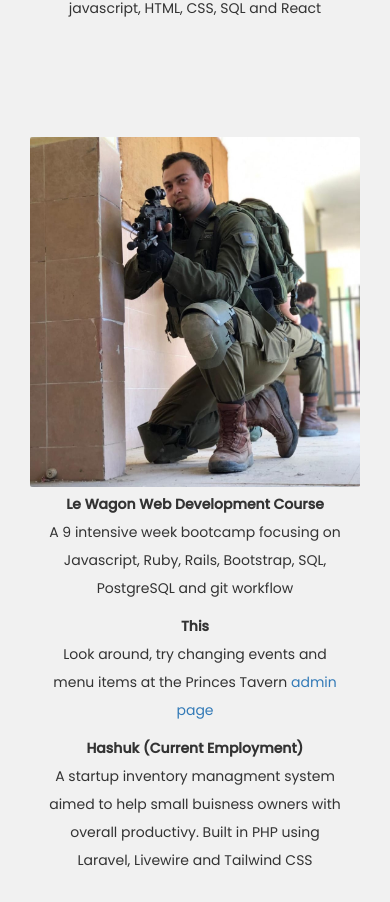
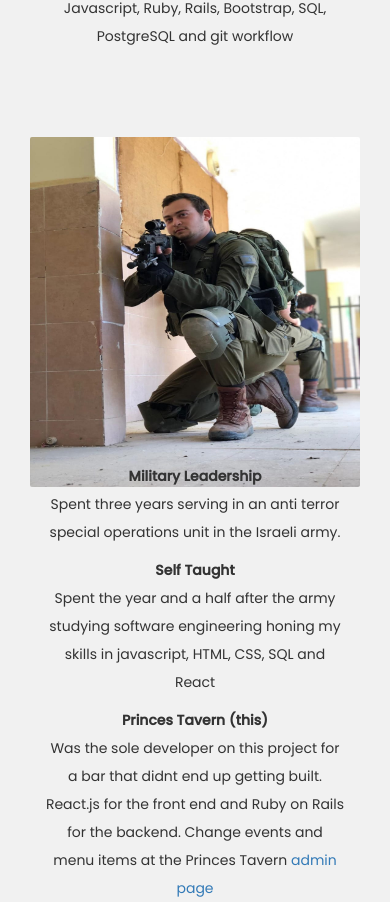
Before and after one commit to danielg1177/princess_tavern, a React (Create React App) app: page /about-us in a window 390 px wide. Shown: the part 818-1720 px from the top of the page. Built offline with nearby package versions, Linux system fonts and the light colour scheme; no server answers; a web font is replaced by a local one.

Commit message:
fixed up some details and changed army pic

```diff
--- a/src/Components/About-us-first/about-us-first.css
+++ b/src/Components/About-us-first/about-us-first.css
@@ -33,7 +33,7 @@
 
 .person-container2 {
   width: 100%;
-  height: 340px;
+  height: 400px;
   display: flex;
   justify-content: space-between;
   margin-top: 40px;
@@ -44,7 +44,7 @@
 
 @media screen and (max-width: 768px) {
     .person-container2 {
-        height: 750px;
+        height: 890px;
         align-items: center;
         flex-direction: column;
     }
@@ -70,6 +70,10 @@
     .person-info {
         width: 380px;
         height: 400px;
+    }
+
+    .person-img2 {
+        height: 490px;
     }
 }
 
--- a/src/Components/About-us-first/about-us-first.js
+++ b/src/Components/About-us-first/about-us-first.js
@@ -11,23 +11,23 @@ const AboutUsFirst = () => {
                 </div>
                 <div className="person-info">
                     <h4>Daniel Gordon</h4>
+                    <p className="person-titles"><span>Hashuk (Current Employment)</span></p>
+                    <p>A startup inventory managment system aimed to help small buisness owners with overall productivy. Built in PHP using Laravel, Livewire and Tailwind CSS</p>
+                    <p className="person-titles"><span>Le Wagon Web Development Course</span></p>
+                    <p>A 9 intensive week bootcamp focusing on Javascript, Ruby, Rails, Bootstrap, SQL, PostgreSQL and git workflow</p>
+                </div>
+            </div>
+            <div className="person-container2">
+                <div className="person-img person-img2">
+                    <img src={Gordon2} alt="" />
+                </div>
+                <div className="person-info">
                     <p className="person-titles"><span>Military Leadership</span></p>
                     <p>Spent three years serving in an anti terror special operations unit in the Israeli army.</p>
                     <p className="person-titles"><span>Self Taught</span></p>
-                    <p>Spent the next year and a half studying software engineering honing my skills in javascript, HTML, CSS, SQL and React</p>
-                </div>
-            </div>
-            <div className="person-container2">
-                <div className="person-img">
-                    <img src={Gordon2} alt="" />
-                </div>
-                <div className="person-info">
-                    <p className="person-titles"><span>Le Wagon Web Development Course</span></p>
-                    <p>A 9 intensive week bootcamp focusing on Javascript, Ruby, Rails, Bootstrap, SQL, PostgreSQL and git workflow</p>
-                    <p className="person-titles"><span>This</span></p>
-                    <p>Look around, try changing events and menu items at the Princes Tavern <a href="http://princes-tavern.herokuapp.com/admin">admin page</a></p>
-                    <p className="person-titles"><span>Hashuk (Current Employment)</span></p>
-                    <p>A startup inventory managment system aimed to help small buisness owners with overall productivy. Built in PHP using Laravel, Livewire and Tailwind CSS</p>
+                    <p>Spent the year and a half after the army studying software engineering honing my skills in javascript, HTML, CSS, SQL and React</p>
+                    <p className="person-titles"><span>Princes Tavern (this)</span></p>
+                    <p>Was the sole developer on this project for a bar that didnt end up getting built. React.js for the front end and Ruby on Rails for the backend. Change events and menu items at the Princes Tavern <a href="http://princes-tavern.herokuapp.com/admin">admin page</a></p>
                 </div>
             </div>
         </div>
```
Also changed, not shown: src/images/Gordon2.jpeg.
